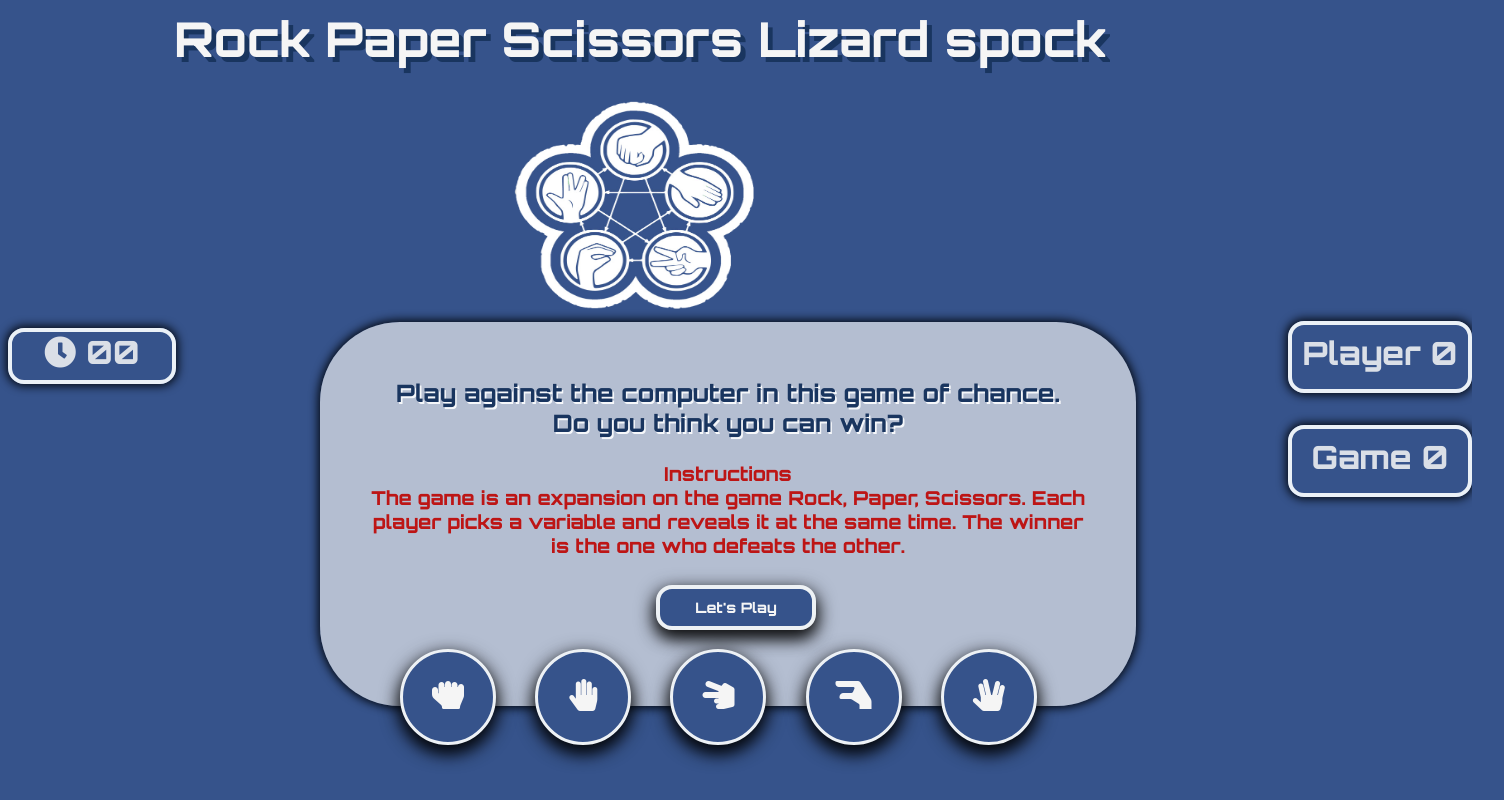
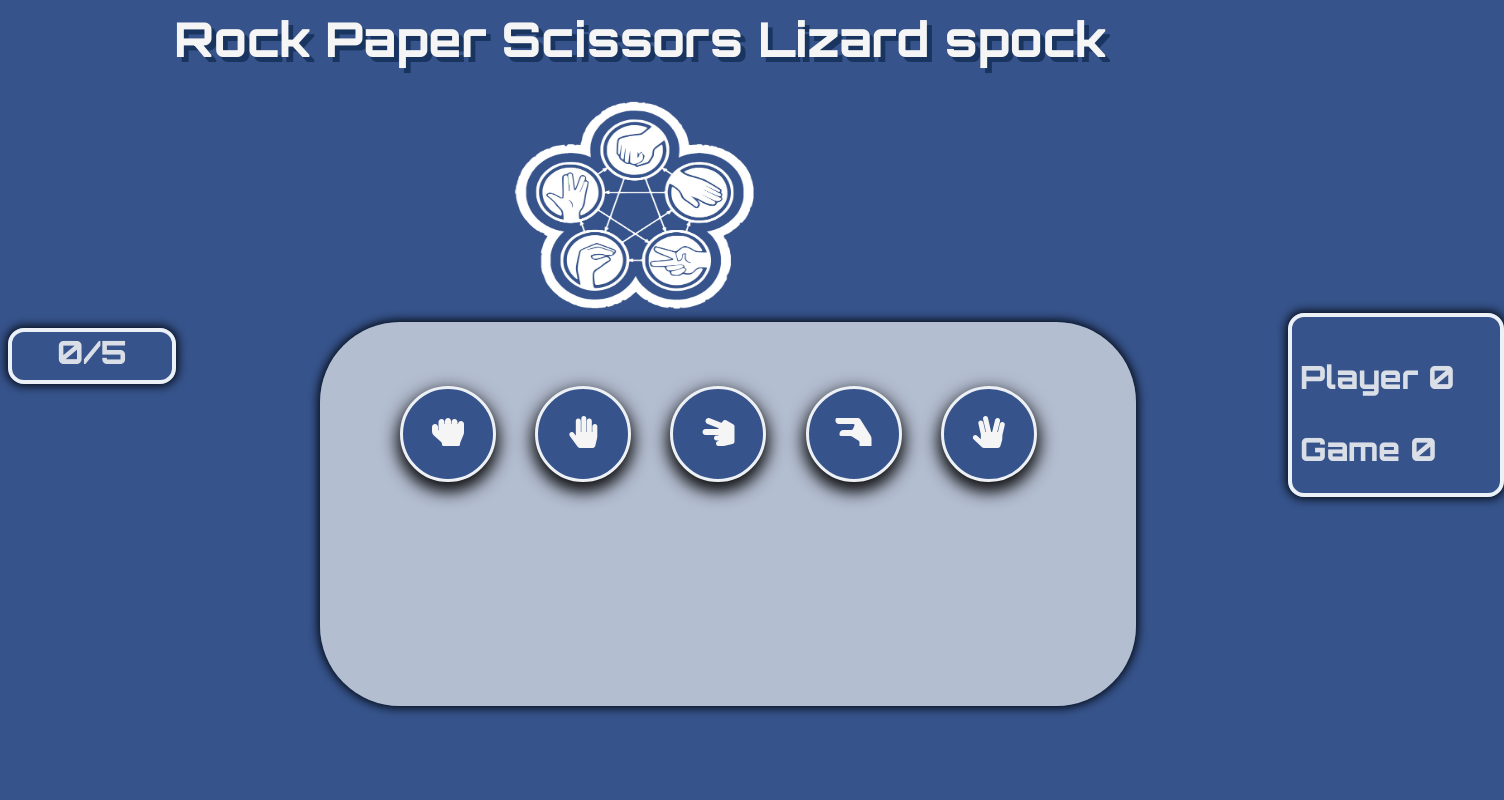
Before and after one commit to Charte-dot/Rock-Paper-Scissors-Lizard-Spock, a plain HTML site: page index.html in a window 1280 px wide. Both pictures are taken after a click on the button "Let's Play". Shown: the whole page, 1504 px wide, since content can reach past the window. Drawn offline with Linux system fonts and the light colour scheme.

Commit message:
Add start game functions and hide elements

```diff
--- a/assets/css/style.css
+++ b/assets/css/style.css
@@ -41,8 +41,9 @@ body {
 
 
 }
-/*game timer*/
-#timer {
+
+/*round counter*/
+#round {
     width: 10rem;
     height: 3rem;
     border-radius: 1rem;
@@ -60,25 +61,23 @@ body {
 }
 
 /*scores*/
-#player, #game {
-    width: 10rem;
-    height: 3rem;
+#score-area {
+    width: 12rem;
+    height: 10rem;
     border-radius: 1rem;
     border: .3rem solid rgb(235, 241, 247);
     text-decoration: none;
     font-family: 'Orbitron', sans-serif;
     color: rgb(218, 223, 231);
     font-size: 2rem;
-    text-align: center;
     padding: .5rem;
-    margin-top: .5rem;
     box-shadow: 0 0 10px 2px rgb(4, 9, 17);
     margin-left: 80rem;
 
 }
 
 /*main text*/
-.opening {
+#opening {
     font-family: 'Orbitron', sans-serif;
     color: rgb(25, 53, 95);
     text-align: center;
@@ -89,17 +88,19 @@ body {
 }
 
 /*instruction text*/
-.instructions {
+#instruction {
     font-family: 'Orbitron', sans-serif;
     color: rgb(189, 21, 21);
     text-align: center;
     font-size: 1.2rem;
     padding: 0;
     margin-top: .5rem;
+
 }
 
+
 /*start button*/
-.start-btn {
+.start-btn, .restart-btn {
     font-family: 'Orbitron', sans-serif;
     margin: 0.2rem;
     margin-top: .5rem;
@@ -117,6 +118,7 @@ body {
     font-size: .9rem;
     box-shadow: 0 8px 16px 0 rgba(0, 0, 0, 0.753), 0 6px 20px 0 rgba(0, 0, 0, 0.753);
 }
+
 /*game buttons*/
 .btn {
     margin: 0.2rem;
@@ -134,6 +136,19 @@ body {
     box-shadow: 0 8px 16px 0 rgba(0, 0, 0, 0.753), 0 6px 20px 0 rgba(0, 0, 0, 0.753);
 
 }
+
+    h2 {
+        font-family: 'Orbitron', sans-serif;
+        color: rgb(25, 53, 95);
+        text-align: center;
+        text-shadow: 0.1rem 0.1rem rgb(245, 247, 250);
+        font-size: 1.5rem;
+        padding: 0;
+        margin-top: 1rem;
+
+
+    }
+
 /*button symbols*/
     #rock,
     #paper,
@@ -146,7 +161,8 @@ body {
 
     /*button hover effects*/
     .btn:hover,
-.start-btn:hover {
+    .start-btn:hover,
+    .restart-btn:hover {
         border-color: rgb(18, 133, 199);
     }
 
@@ -155,3 +171,8 @@ body {
         border-color: rgb(179, 9, 9);
 
     }
+
+    .hide {
+        display: none;
+
+    }
--- a/assets/js/script.js
+++ b/assets/js/script.js
@@ -0,0 +1,27 @@
+const gameChoice = document.getElementById("game-choice")
+const playerChoice = document.getElementById("player-choice")
+const resultDisplay = document.getElementById("result")
+const startButton = document.getElementById("start")
+const restartButton = document.getElementById("restart")
+const rounddisplay = document.getElementById("round")
+const scoreArea = document.getElementById("score-area")
+const openingElement = document.getElementById("opening")
+const instructionElement = document.getElementById("instruction")
+const playButtons = document.getElementById("play-buttons")
+
+
+startButton.addEventListener('click', startGame)
+
+function startGame() {
+    startButton.classList.add('hide')
+    restartButton.classList.add('hide')
+    openingElement.classList.add('hide')
+    instructionElement.classList.add('hide')
+    rounddisplay.classList.remove('hide')
+    scoreArea.classList.remove('hide')
+    playButtons.classList.remove('hide')
+
+
+
+
+}
--- a/index.html
+++ b/index.html
@@ -25,25 +25,29 @@
         alt="rock,paper,scissors,Lizard,spock logo">
 
     <!--timer in game-->
-    <div id="timer" class="hide">
-        <span class="timer__part"><i class="fas fa-clock"></i> 00</span>
+    <div id="round" class="hide">
+        <span class="round-count">0/5</span>
     </div>
 
     <!--score area to display correct and incorrect scores-->
-    <div class="score-area">
-        <p id="player" class="hide">Player <span id="score">0</span></p>
-        <p id="game" class="scores hide">Game <span id="score">0</span></p>
+    <div id="score-area" class="hide">
+        <p class="player">Player <span id="score">0</span></p>
+        <p class="game">Game <span id="score">0</span></p>
+    </div>
 
     <!--game area to display buttons and opening text-->
     <div class="game-area">
         <div id="menu">
-                <p class="opening hide">Play against the computer in this game of chance. <br>
-                    Do you think you can win? </p>
-                <p class="instructions hide">Instructions <br> The game is an expansion on the game Rock, Paper, Scissors.
+            <p id="opening">Play against the computer in this game of chance. <br>
+                Do you think you can win?</p>
+            <p id="instruction">Instructions <br> The game is an expansion on the game Rock, Paper,
+                Scissors.
                 Each player picks a
                 variable and reveals it at the same time. The winner is the one who defeats the other.
             </p>
+            <!--start and restart button-->
             <button id="start" class="start-btn"> Let's Play</button>
+            <button id="restart" class="restart-btn hide"> Play again?</button>
 
             <!--game buttons-->
             <div id="play-buttons" class="hide">
@@ -64,9 +68,16 @@
                     <i class="fas fa-hand-spock"></i></button>
             </div>
 
+            <!--choice and results-->
+            <h2 class="hide">Game choice:<span id="game-choice"></span></h2>
+            <h2 class="hide">Player choice:<span id="player-choice"></span></h2>
+            <h2 class="hide">Result:<span id="result"></span></h2>
 
             <!--javascript-->
             <script src="assets/js/script.js"></script>
 </body>
 
+
+
+
 </html>
```
Lines whose indentation alone changed are shown as unchanged.
